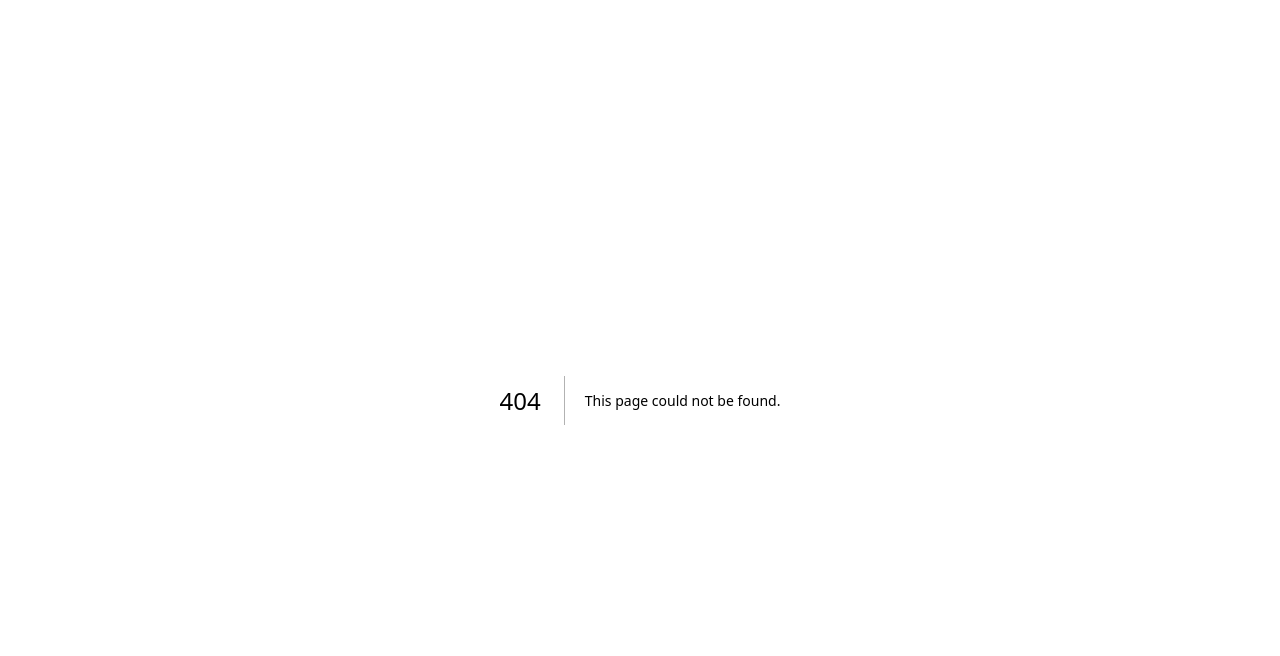
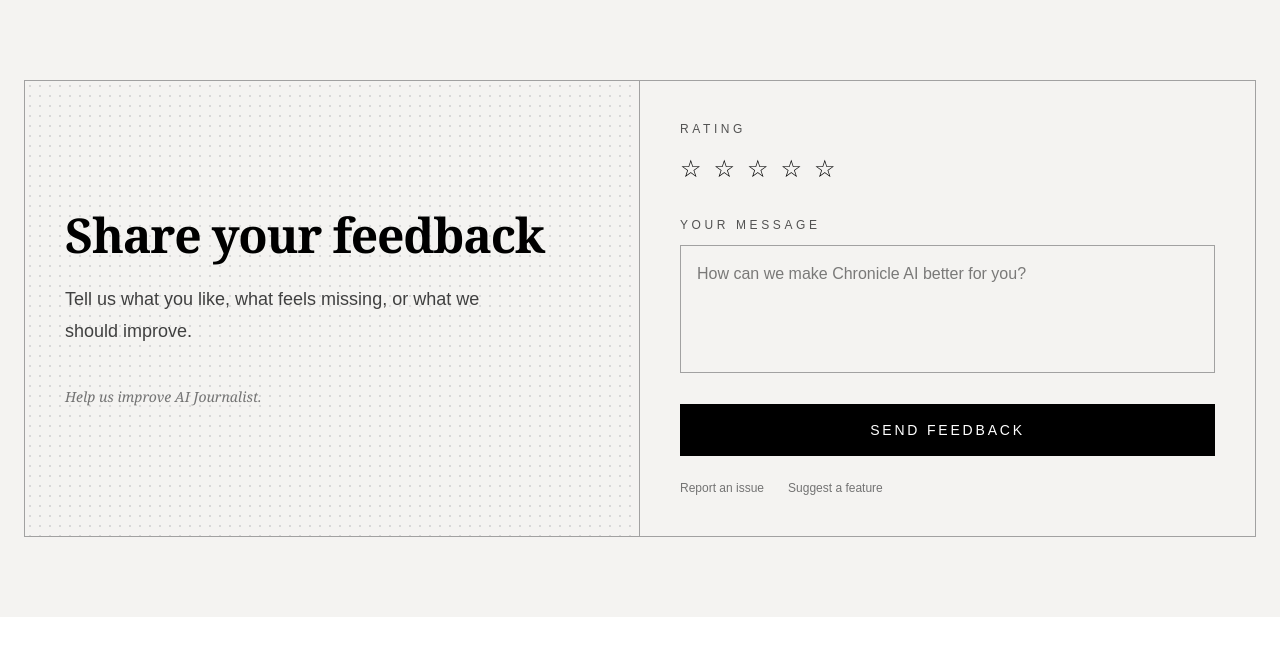
Before and after one commit to balajiNadar08/AI-journalist, a Next.js app: page /feedback in a window 1280 px wide. Before the commit this address had no page. Shown: the top 656 px of the page. Built offline with nearby package versions, Linux system fonts and the light colour scheme.

Commit message:
feedback page

```diff
--- /dev/null
+++ b/app/feedback/page.tsx
@@ -0,0 +1,75 @@
+export default function FeedbackPage() {
+  return (
+    <section className="w-full bg-[#f4f3f1] py-20">
+      <div className="mx-auto max-w-7xl px-6">
+        <div className="grid border border-neutral-400 md:grid-cols-2">
+          {/* Left Side */}
+          <div
+            className="flex flex-col justify-center border-b border-neutral-400 p-10 md:border-b-0 md:border-r"
+            style={{
+              backgroundImage:
+                "radial-gradient(#d8d8d8 0.8px, transparent 0.8px)",
+              backgroundSize: "10px 10px",
+            }}
+          >
+            <h2
+              className="mb-6 text-5xl font-semibold tracking-tight"
+              style={{ fontFamily: "Georgia, serif" }}
+            >
+              Share your feedback
+            </h2>
+
+            <p className="max-w-md text-lg leading-8 text-neutral-700">
+              Tell us what you like, what feels missing, or what we should
+              improve.
+            </p>
+
+            <p
+              className="mt-10 text-sm italic text-neutral-500"
+              style={{ fontFamily: "Georgia, serif" }}
+            >
+              Help us improve AI Journalist.
+            </p>
+          </div>
+
+          {/* Right Side */}
+          <div className="p-10">
+            <div className="mb-8">
+              <p className="mb-4 text-xs uppercase tracking-[0.3em] text-neutral-600">
+                Rating
+              </p>
+
+              <div className="flex gap-3 text-2xl">
+                <button>☆</button>
+                <button>☆</button>
+                <button>☆</button>
+                <button>☆</button>
+                <button>☆</button>
+              </div>
+            </div>
+
+            <div>
+              <label className="mb-3 block text-xs uppercase tracking-[0.3em] text-neutral-600">
+                Your Message
+              </label>
+
+              <textarea
+                placeholder="How can we make Chronicle AI better for you?"
+                className="h-32 w-full resize-none border border-neutral-400 bg-transparent p-4 outline-none transition focus:border-black"
+              />
+            </div>
+
+            <button className="mt-6 w-full bg-black py-4 text-sm uppercase tracking-[0.2em] text-white transition hover:opacity-90">
+              Send Feedback
+            </button>
+
+            <div className="mt-6 flex gap-6 text-xs text-neutral-500">
+              <button className="hover:text-black">Report an issue</button>
+              <button className="hover:text-black">Suggest a feature</button>
+            </div>
+          </div>
+        </div>
+      </div>
+    </section>
+  );
+}
```
Also changed, not shown: 1 other file (tests, documents, lock files or other folders).
